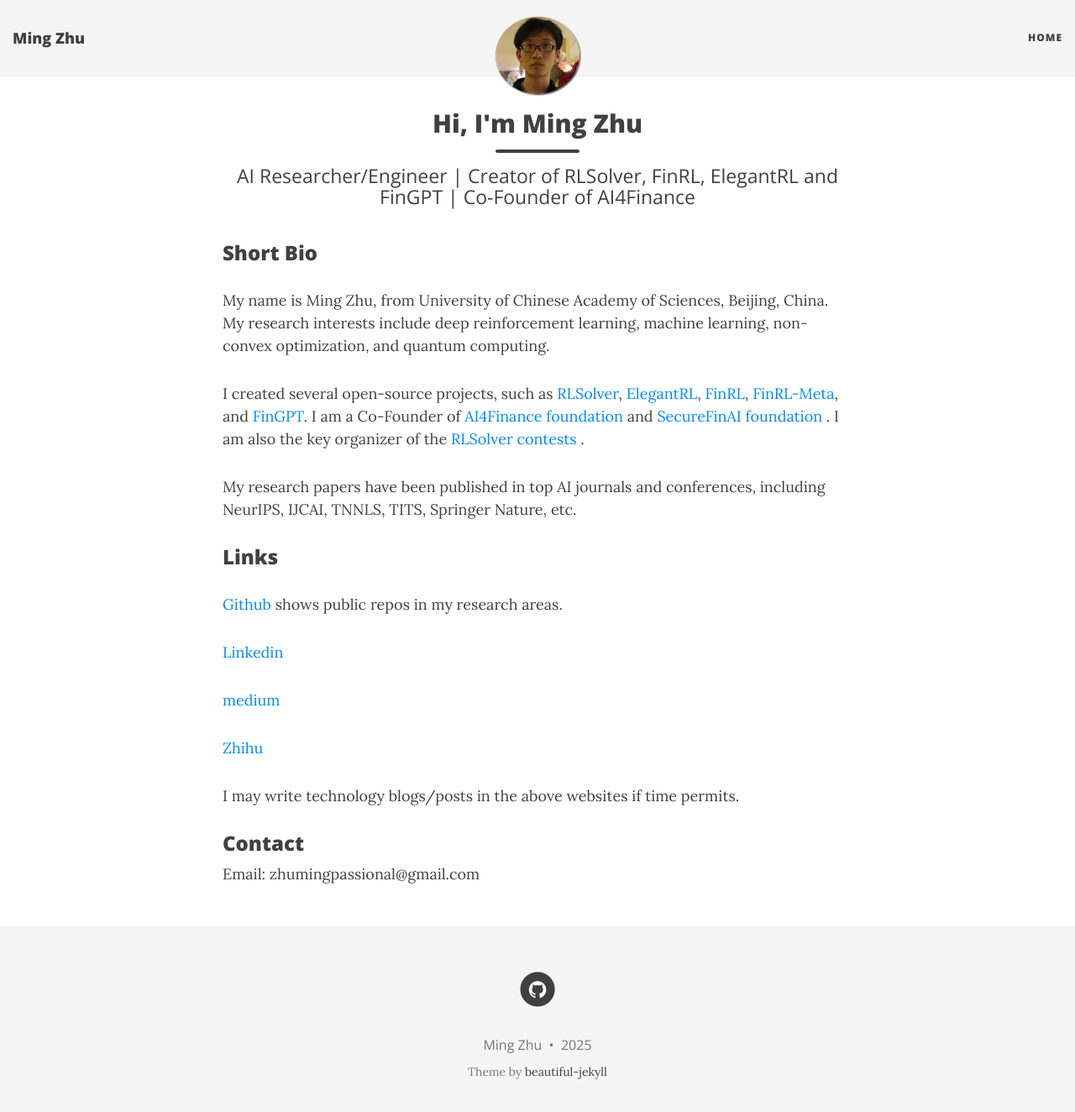
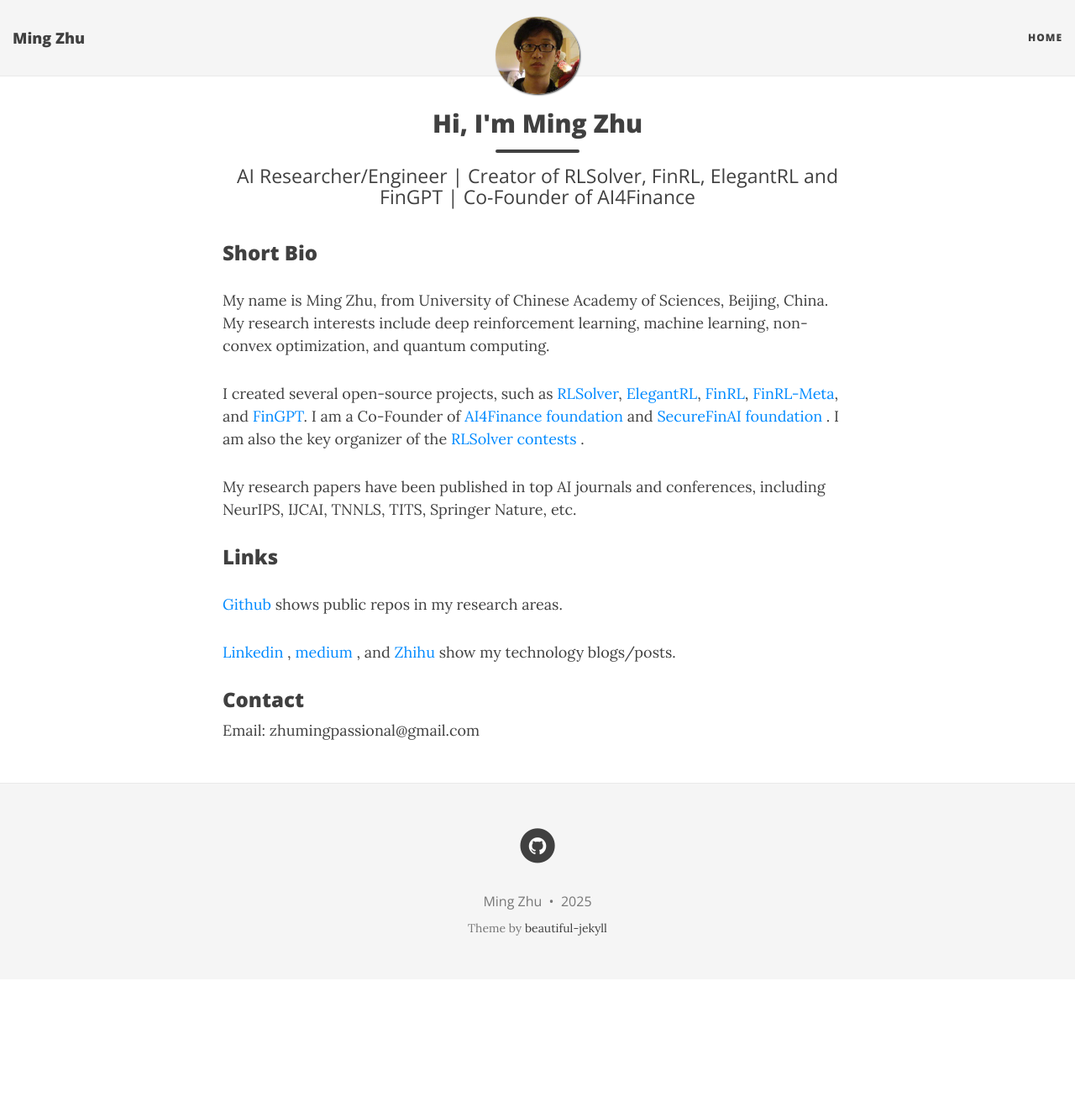
Before and after one commit to zhumingpassional/zhumingpassional.github.io, a Jekyll site: the page built from index.html, in a window 1280 px wide and 1337 px high. Shown: the top 1324 px of the window at 84% size. Built offline with Jekyll 4.4.1, drawn with Linux system fonts in a browser that asks for light colours; nearby versions of some CDN libraries; the list of posts is cut into pages by our own code.

Commit message:
Update index.html

```diff
--- a/index.html
+++ b/index.html
@@ -39,16 +39,9 @@
     <a href="https://github.com/zhumingpassional">Github </a> shows public repos in my research areas.
 
 <p>
-    <a href="https://www.linkedin.com/in/ming-zhu-473438345/">Linkedin </a>
-
-<p>
-    <a href="https://medium.com/@zhumingpassional">medium </a>
-
-<p>
-    <a href="https://www.zhihu.com/people/zhumingpassional">Zhihu </a>
-
-    <p>
-        I may write technology blogs/posts in the above websites if time permits.
+    <a href="https://www.linkedin.com/in/ming-zhu-473438345/">Linkedin </a>,
+    <a href="https://medium.com/@zhumingpassional">medium </a>,
+    and <a href="https://www.zhihu.com/people/zhumingpassional">Zhihu </a> show my technology blogs/posts.
 
 
 <h3>Contact</h3>
```
